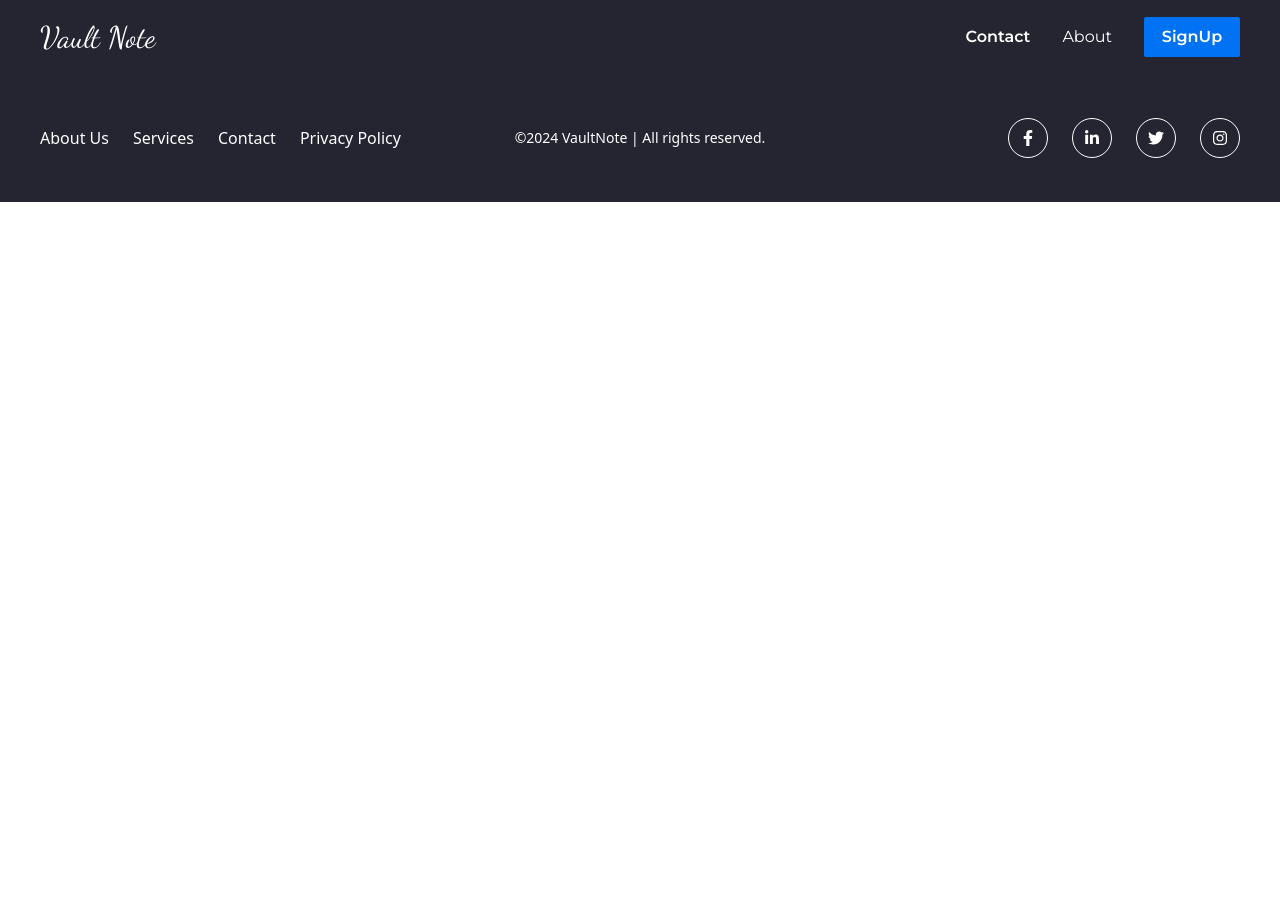
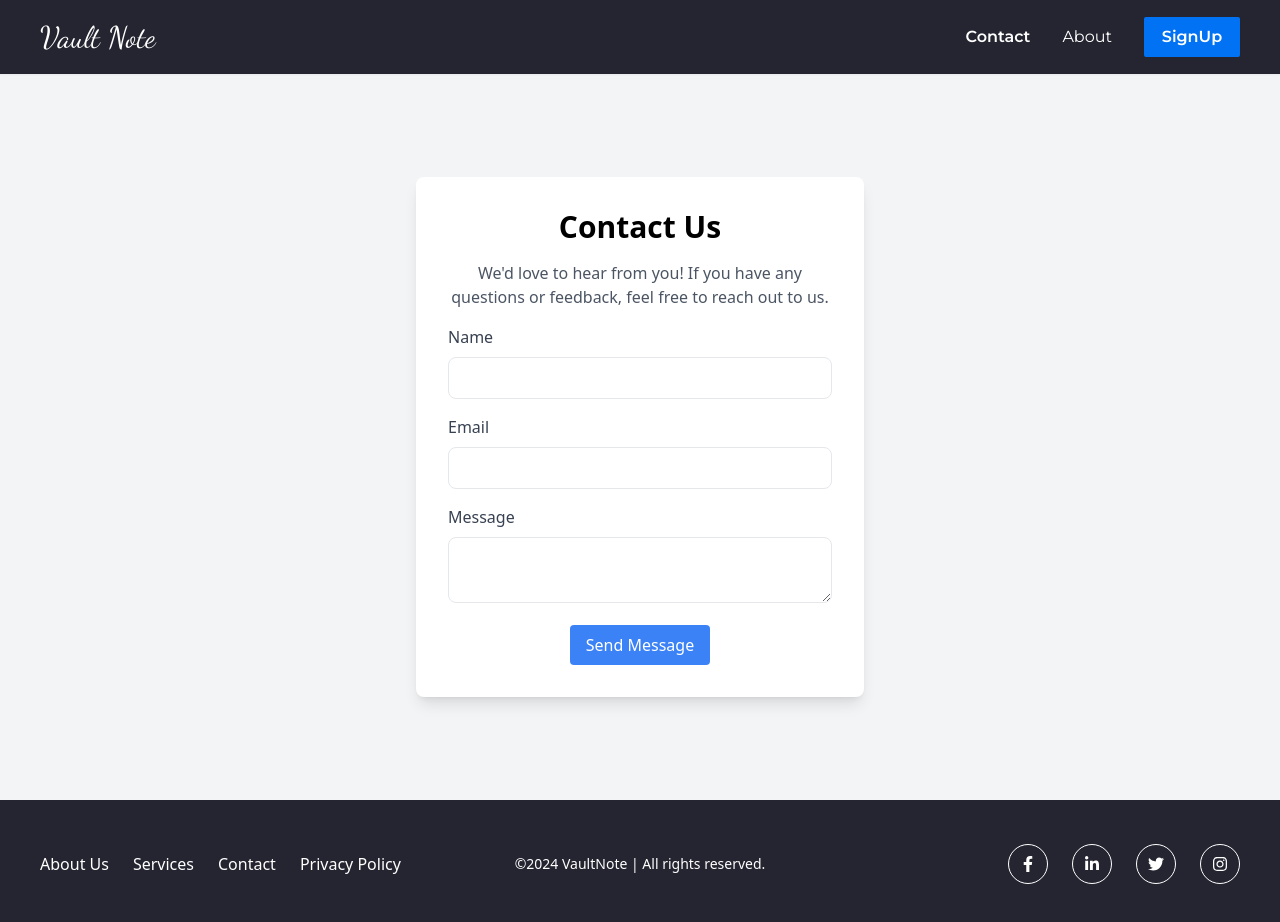
Before and after one commit to amar0898/VaultNote, a React (Create React App) app in the folder VaultNote-Frontend-React/vaultnote-frontend/: page /contact in a window 1280 px wide. Shown: the top 922 px of the page. Before the commit the page ends 800 px from the top, so only its background shows below. Built offline with nearby package versions, Linux system fonts and the light colour scheme.

Commit message:
created about us and contact us page of the application

```diff
--- a/VaultNote-Frontend-React/vaultnote-frontend/src/App.js
+++ b/VaultNote-Frontend-React/vaultnote-frontend/src/App.js
@@ -5,6 +5,8 @@ import { Toaster } from "react-hot-toast";
 import LandingPage from "./components/LandingPage";
 import './App.css';
 import Navbar from "./components/Navbar";
+import ContactPage from "./components/contactPage/ContactPage";
+import AboutPage from "./components/aboutPage/AboutPage";
 import Footer from "./components/Footer/Footer";
 
 const App = () => {
@@ -14,6 +16,8 @@ const App = () => {
     <Toaster position="bottom-center" reverseOrder={false} />
     <Routes>
     <Route path="/" element={<LandingPage />} />
+    <Route path="/contact" element={<ContactPage />} />
+    <Route path="/about" element={<AboutPage />} />
     </Routes>
     <Footer />
     </Router>
--- /dev/null
+++ b/VaultNote-Frontend-React/vaultnote-frontend/src/components/aboutPage/AboutPage.js
@@ -0,0 +1,60 @@
+import React from "react";
+import { Link } from "react-router-dom";
+import {
+  FaFacebookF,
+  FaTwitter,
+  FaLinkedinIn,
+  FaInstagram,
+} from "react-icons/fa";
+//import aboutImage from "./path/to/your/image.jpg"; // Add your image path here
+
+const AboutPage = () => {
+  return (
+    <div className=" p-8   bg-gray-100 min-h-screen">
+      <div className="md:w-1/2">
+        <h1 className="text-4xl font-bold mb-4">About Us</h1>
+        <p className="mb-4">
+          Welcome to VaultNote, your trusted companion for secure and private
+          note-taking. We believe in providing a safe space where your thoughts
+          and ideas are protected with the highest level of security. Our
+          mission is to ensure that your notes are always accessible to you and
+          only you. With state-of-the-art encryption and user-friendly features,
+          SecureNote is designed to keep your information confidential and
+          secure.
+        </p>
+
+        <ul className="list-disc list-inside mb-4 text-sm px-6 py-2">
+          <li className="mb-2">
+            Add an extra layer of security with two-factor authentication.
+          </li>
+          <li className="mb-2">
+            Your notes are encrypted from the moment you create them
+          </li>
+          <li className="mb-2">
+            Access your notes from anywhere with the assurance that they are
+            stored .
+          </li>
+          <li className="mb-2">
+            Our app is designed to be intuitive and easy to use.
+          </li>
+        </ul>
+        <div className="flex space-x-4 mt-10">
+          <Link className="text-white rounded-full p-2 bg-customRed  " to="/">
+            <FaFacebookF size={24} />
+          </Link>
+          <Link className="text-white rounded-full p-2 bg-customRed  " to="/">
+            <FaTwitter size={24} />
+          </Link>
+          <Link className="text-white rounded-full p-2 bg-customRed  " to="/">
+            <FaLinkedinIn size={24} />
+          </Link>
+          <Link className="text-white rounded-full p-2 bg-customRed  " to="/">
+            <FaInstagram size={24} />
+          </Link>
+        </div>
+      </div>
+    </div>
+  );
+};
+
+export default AboutPage;
--- /dev/null
+++ b/VaultNote-Frontend-React/vaultnote-frontend/src/components/contactPage/ContactPage.js
@@ -0,0 +1,66 @@
+import React from "react";
+
+const ContactPage = () => {
+  const onSubmitHandler = (event) => {
+    event.preventDefault();
+  };
+  return (
+    <div className="flex items-center justify-center min-h-[calc(100vh-74px)] bg-gray-100">
+      <div className="bg-white p-8 rounded-lg shadow-lg max-w-md w-full mx-4 text-center">
+        <h1 className="text-3xl font-bold mb-4">Contact Us</h1>
+        <p className="text-gray-600 mb-4">
+          We'd love to hear from you! If you have any questions or feedback,
+          feel free to reach out to us.
+        </p>
+        <form onSubmit={onSubmitHandler} className="space-y-4">
+          <div>
+            <label
+              className="block text-left text-gray-700 mb-2"
+              htmlFor="name"
+            >
+              Name
+            </label>
+            <input
+              type="text"
+              id="name"
+              className="w-full px-4 py-2 border rounded-lg focus:outline-none focus:ring-2 focus:ring-blue-500"
+            />
+          </div>
+          <div>
+            <label
+              className="block text-left text-gray-700 mb-2"
+              htmlFor="email"
+            >
+              Email
+            </label>
+            <input
+              type="email"
+              id="email"
+              className="w-full px-4 py-2 border rounded-lg focus:outline-none focus:ring-2 focus:ring-blue-500"
+            />
+          </div>
+          <div>
+            <label
+              className="block text-left text-gray-700 mb-2"
+              htmlFor="message"
+            >
+              Message
+            </label>
+            <textarea
+              id="message"
+              className="w-full px-4 py-2 border rounded-lg focus:outline-none focus:ring-2 focus:ring-blue-500"
+            ></textarea>
+          </div>
+          <button
+            type="submit"
+            className="bg-blue-500 text-white px-4 py-2 rounded hover:bg-blue-600"
+          >
+            Send Message
+          </button>
+        </form>
+      </div>
+    </div>
+  );
+};
+
+export default ContactPage;
```
